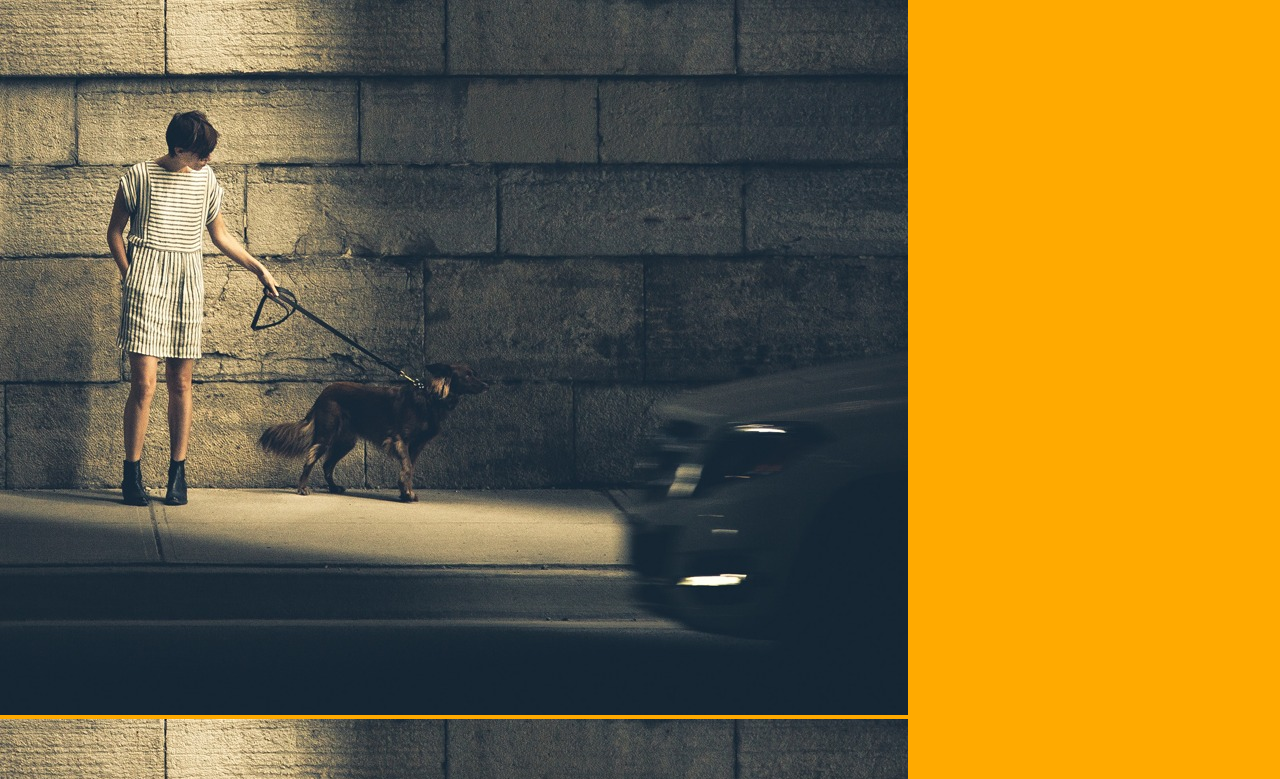
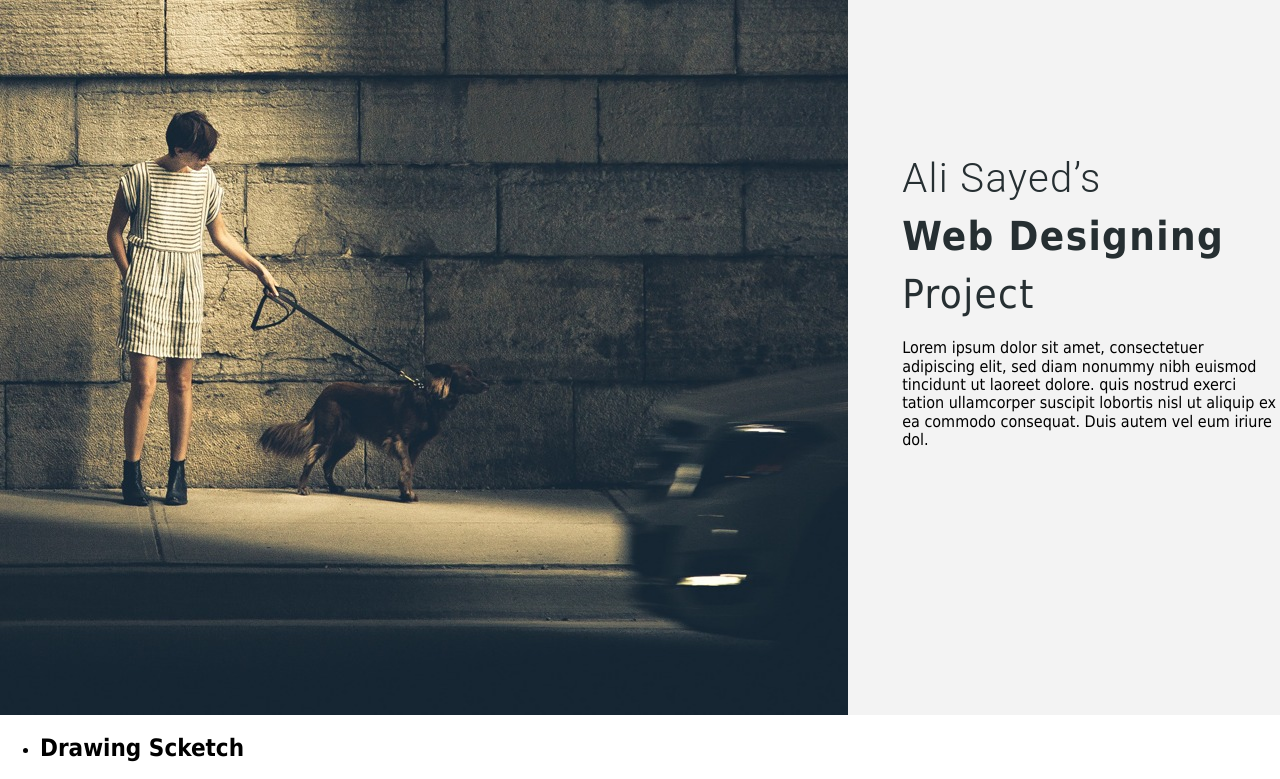
Before and after one commit to KrylovAS/my-wpc, a website built with webpack: page src/index.html in a window 1280 px wide. Shown: the top 779 px of the page. Built offline with nearby package versions, Linux system fonts and the light colour scheme.

Commit message:
подключил шрифты

```diff
--- a/src/index.html
+++ b/src/index.html
@@ -9,14 +9,11 @@
 </head>
 <body>
   <div class="wrapper">
-    <img src="./img/zxc.jpeg" alt="">
-    <img src="./img/zxc.jpeg" alt="">
-    <div class="header__bg1"></div>
     <header class="header">
       <div class="header__bg"></div>
       <nav class="header__menu"></nav>
       <div class="header__content">
-        <h1 class="header__title">Ali Sayed’s Web Designing Project</h1>
+        <h1 class="header__title"><span class="header__title_top">Ali Sayed’s</span><span class="header__title_middle" >Web Designing</span>Project</h1>
         <p class="header__text">Lorem ipsum dolor sit amet, consectetuer adipiscing elit, sed diam nonummy nibh euismod tincidunt ut laoreet dolore.
 
             quis nostrud exerci tation ullamcorper suscipit lobortis nisl ut aliquip ex ea commodo consequat. Duis autem vel eum iriure dol.
--- /dev/null
+++ b/src/scss/_fonts.scss
@@ -0,0 +1,30 @@
+
+
+@font-face {
+  font-family: 'Roboto';
+  src: local('Roboto Light'), local('Roboto-Light'), url('../fonts/roboto/Robotolight.woff2') format('woff2'), url('../fonts/roboto/Robotolight.woff2') format('woff'), url('../fonts/roboto/Robotolight.ttf') format('truetype');
+  font-weight: 300;
+  font-style: normal;
+}
+
+@font-face {
+  font-family: 'Roboto';
+  src: local('Roboto'), local('Roboto-Regular'), url('../fonts/roboto/Roboto.woff2') format('woff2'), url('../fonts/roboto/Roboto.woff') format('woff'), url('../fonts/roboto/Roboto.ttf') format('truetype');
+  font-weight: 400;
+  font-style: normal;
+}
+
+
+@font-face {
+  font-family: 'Roboto';
+  src: local('Roboto Bold'), local('Roboto-Bold'), url('../fonts/roboto/Robotobold.woff2') format('woff2'), url('../fonts/roboto/Robotobold.woff') format('woff'), url('../fonts/roboto/Robotobold.ttf') format('truetype');
+  font-weight: 700;
+  font-style: normal;
+}
+
+@font-face {
+  font-family: 'Roboto';
+  src: local('Roboto Black'), local('Roboto-Black'), url('../fonts/roboto/Robotoblack.woff2') format('woff2'), url('../fonts/roboto/Robotoblack.woff') format('woff'), url('../fonts/roboto/Robotoblack.ttf') format('truetype');
+  font-weight: 900;
+  font-style: normal;
+}
--- a/src/scss/_header.scss
+++ b/src/scss/_header.scss
@@ -1,11 +1,44 @@
+
+.header {
+  display: flex;
+}
+
 
 .header__bg {
-  background: url('../img/zxcv2.jpeg') no-repeat;
-  border: 1px solid red;
+  background: url('../img/headerBG@1X.jpeg') no-repeat;
+  background-color: #373F42;
   padding-top: 715px;
+  width: 1028px;
+
 }
 
-.header__bg1 {
-  background: url('../img/zxcv1.png');
-  padding-top: 715px;
+.header__content {
+  width: 458px;
+  padding-top: 150px;
+  padding-left: 54px;
+  background-color: #f3f3f3;
 }
+
+.header__title {
+  margin: 0;
+  font-size: 40px;
+  font-weight: 400;
+  color: #262F32;
+  line-height: 57.75px;
+  letter-spacing: 1.37px;
+}
+
+.header__title_top,
+.header__title_middle {
+  display: block;
+}
+
+.header__title_top {
+  font-family: "Roboto Light", Tahoma, sans-serif;
+  font-weight: 300;
+}
+
+.header__title_middle {
+  font-family: "Roboto Bold", Tahoma, sans-serif;
+  font-weight: 700;
+}
--- a/src/scss/main.scss
+++ b/src/scss/main.scss
@@ -1,10 +1,10 @@
- @import 'normalize';
+@import 'normalize';
+@import 'fonts';
 
 body {
   margin: 0;
   padding: 0;
-  font-family: "Roboto regular", Arila, sans-serif;
-  background-color: #ffaa00;
+  font-family: "Roboto Regular", Tahoma, sans-serif;
 }
 
 .wrapper {
--- a/webpack.config.js
+++ b/webpack.config.js
@@ -94,8 +94,8 @@ module.exports = (env = {}, argv) => {
               loader: 'file-loader',
               options: {
                 name: '[path][name].[ext]',
-                //outputPath: './src/i'
-                //publicPath: '~' // use relative urls
+
+                //publicPath: '' // use relative urls
               }
             },
             {
```
Also changed, not shown: src/fonts/roboto/Roboto.ttf (added), src/fonts/roboto/Roboto.woff (added), src/fonts/roboto/Roboto.woff2 (added), src/fonts/roboto/Robotoblack.ttf (added), src/fonts/roboto/Robotoblack.woff (added), src/fonts/roboto/Robotoblack.woff2 (added), src/fonts/roboto/Robotobold.ttf (added), src/fonts/roboto/Robotobold.woff (added), src/fonts/roboto/Robotobold.woff2 (added), src/fonts/roboto/Robotolight.ttf (added), src/fonts/roboto/Robotolight.woff (added), src/fonts/roboto/Robotolight.woff2 (added), src/img/headerBG@1X.jpeg (added), src/img/headerBG@2X.jpeg (added).
